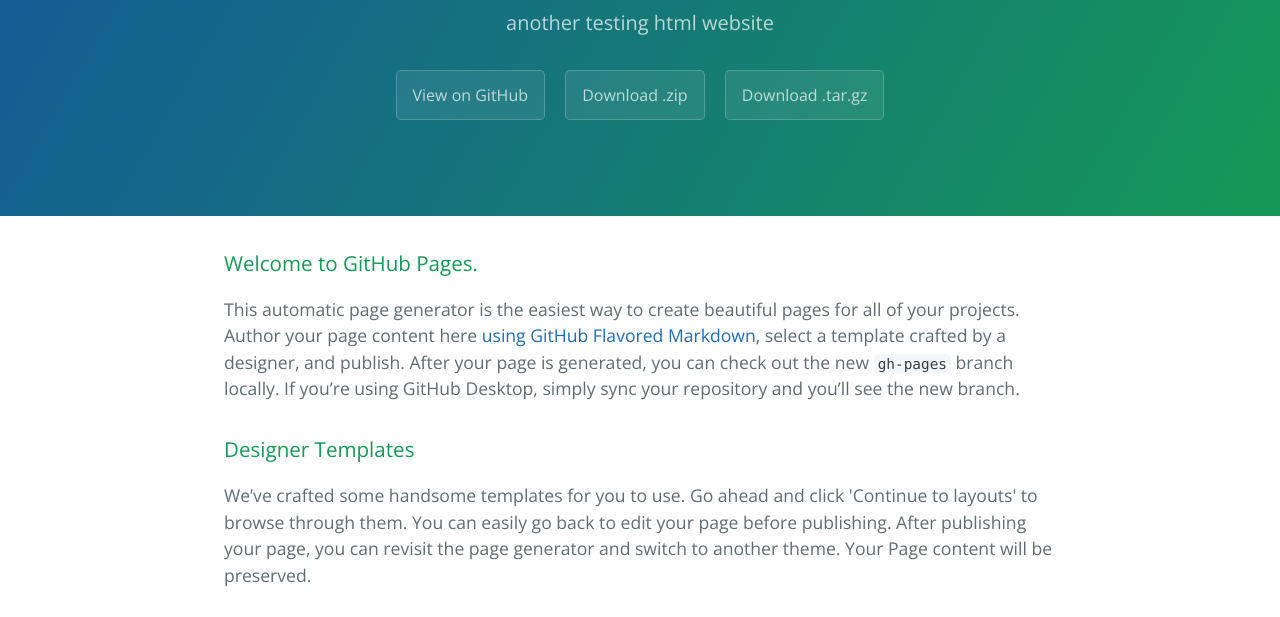
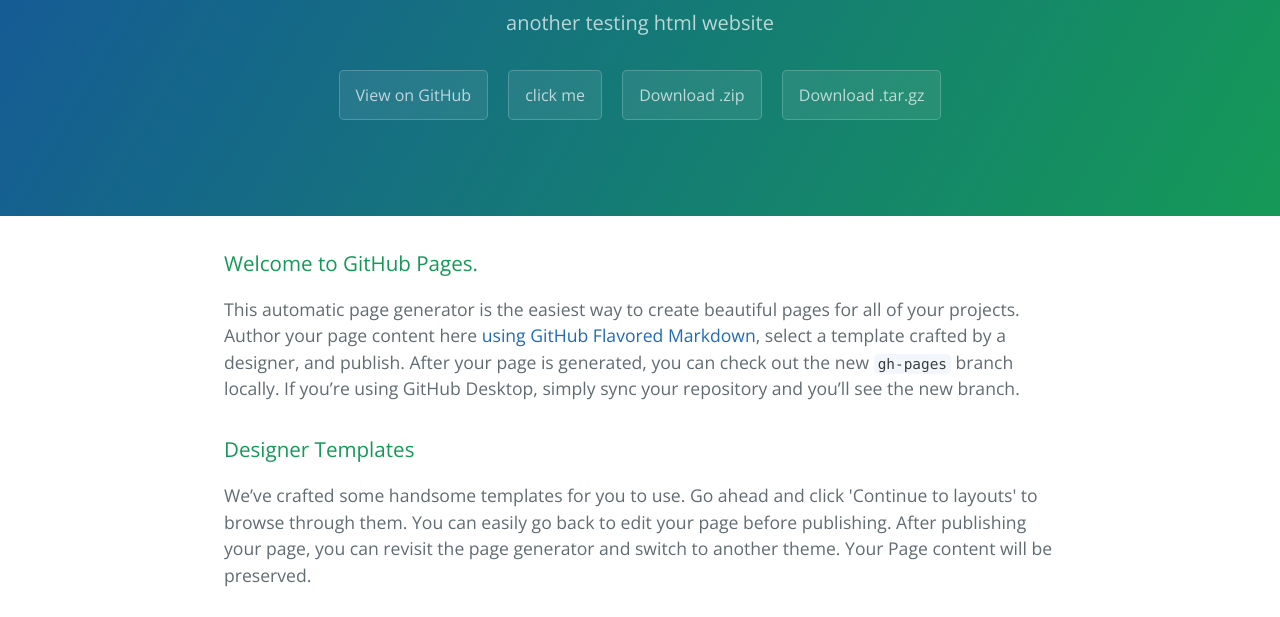
Before and after one commit to FSalek79/sagacious-octo-sniffle, a plain HTML site: page index.html in a window 1280 px wide. Shown: the part 167-784 px from the top of the page. Drawn offline with nearby package versions, Linux system fonts and the light colour scheme.

Commit message:
Update index.html

```diff
--- a/index.html
+++ b/index.html
@@ -14,6 +14,7 @@
       <h1 class="project-name">Sagacious-octo-sniffle</h1>
       <h2 class="project-tagline">another testing html website</h2>
       <a href="https://github.com/FSalek79/sagacious-octo-sniffle" class="btn">View on GitHub</a>
+      <a href="Clicker" class="btn">click me</a>
       <a href="https://github.com/FSalek79/sagacious-octo-sniffle/zipball/master" class="btn">Download .zip</a>
       <a href="https://github.com/FSalek79/sagacious-octo-sniffle/tarball/master" class="btn">Download .tar.gz</a>
     </section>
```
